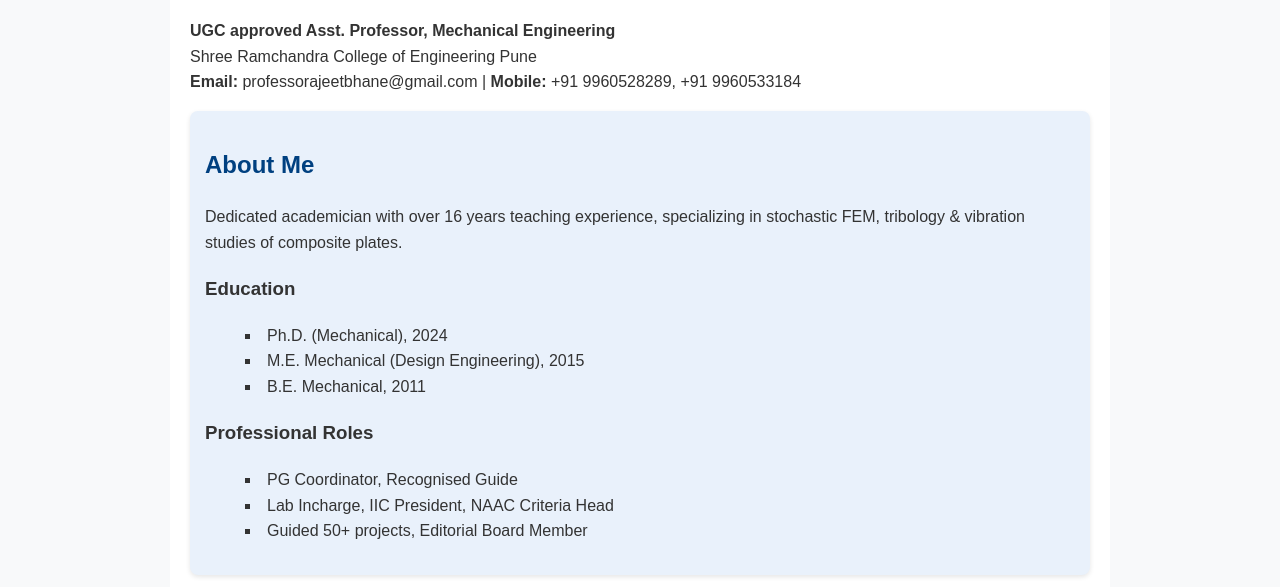
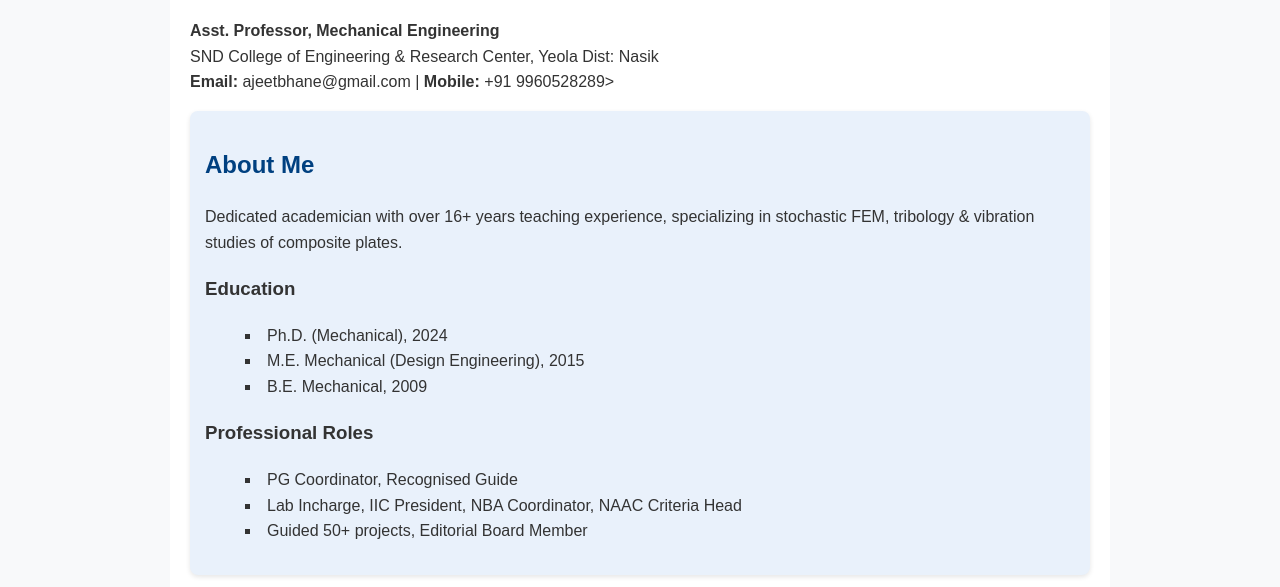
Before and after one commit to ajeetbhane/research-website, a plain HTML site: page index.html in a window 1280 px wide. Shown: the part 187-774 px from the top of the page. Drawn offline with Linux system fonts and the light colour scheme.

Commit message:
Update index.html

```diff
--- a/index.html
+++ b/index.html
@@ -28,23 +28,23 @@
     <div class="container" id="home">
         <img src="profile.jpg" alt="Dr. Ajeet Bhagwat Bhane" class="profile-img" />
         <h1>Dr. Ajeet Bhagwat Bhane</h1>
-        <p><strong>UGC approved Asst. Professor, Mechanical Engineering</strong><br>
-        Shree Ramchandra College of Engineering Pune<br>
-        <strong>Email:</strong> professorajeetbhane@gmail.com | <strong>Mobile:</strong> +91 9960528289, +91 9960533184</p>
+        <p><strong>Asst. Professor, Mechanical Engineering</strong><br>
+        SND College of Engineering & Research Center, Yeola Dist: Nasik<br>
+        <strong>Email:</strong> ajeetbhane@gmail.com | <strong>Mobile:</strong> +91 9960528289>
 
         <div class="card" id="about">
             <h2>About Me</h2>
-            <p>Dedicated academician with over 16 years teaching experience, specializing in stochastic FEM, tribology & vibration studies of composite plates.</p>
+            <p>Dedicated academician with over 16+ years teaching experience, specializing in stochastic FEM, tribology & vibration studies of composite plates.</p>
             <h3>Education</h3>
             <ul>
                 <li>Ph.D. (Mechanical), 2024</li>
                 <li>M.E. Mechanical (Design Engineering), 2015</li>
-                <li>B.E. Mechanical, 2011</li>
+                <li>B.E. Mechanical, 2009</li>
             </ul>
             <h3>Professional Roles</h3>
             <ul>
                 <li>PG Coordinator, Recognised Guide</li>
-                <li>Lab Incharge, IIC President, NAAC Criteria Head</li>
+                <li>Lab Incharge, IIC President, NBA Coordinator, NAAC Criteria Head</li>
                 <li>Guided 50+ projects, Editorial Board Member</li>
             </ul>
         </div>
@@ -62,8 +62,8 @@
 
         <div class="card" id="contact">
             <h2>Contact</h2>
-            <p>📍 Pune, Maharashtra, India</p>
-            <p><a href="mailto:professorajeetbhane@gmail.com">Email Me</a> | <a href="https://scholar.google.com">Google Scholar</a> | <a href="https://linkedin.com">LinkedIn</a> | <a href="https://researchgate.net">ResearchGate</a></p>
+            <p>📍 Nasik, Maharashtra, India</p>
+            <p><a href="mailto:ajeetbhane@gmail.com">Email Me</a> | <a href="https://scholar.google.com">Google Scholar</a> | <a href="https://linkedin.com">LinkedIn</a> | <a href="https://researchgate.net">ResearchGate</a></p>
         </div>
     </div>
 </body>
```
